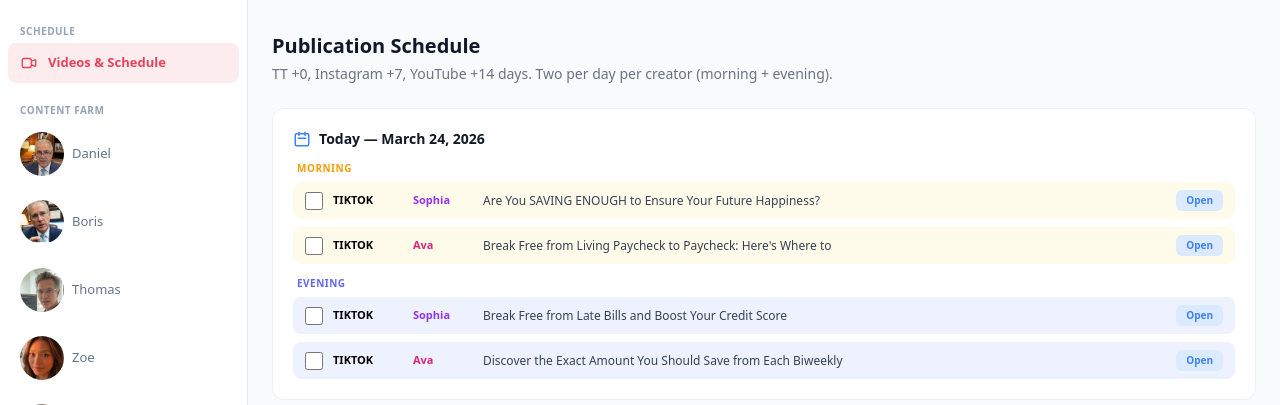
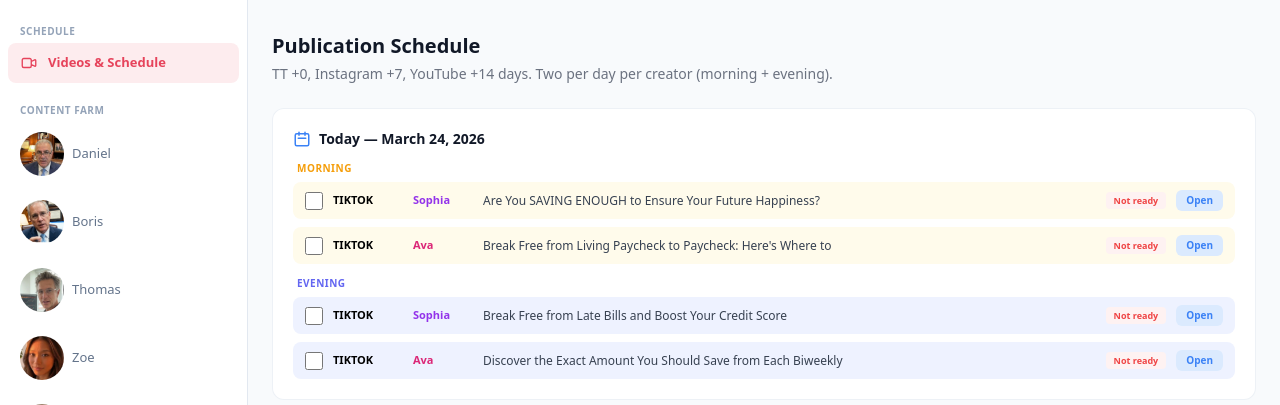
Before and after one commit to Global-Generation/viral-scripts, a FastAPI app: page /videos in a window 1280 px wide. Shown: the top 405 px of the page. Run offline with FastAPI, Linux system fonts and the light colour scheme; some libraries are stand-ins or nearby versions.

Commit message:
Add Ready/Not ready status badge to Today tasks section
Co-Authored-By: Claude Opus 4.6 <noreply@anthropic.com>

```diff
--- a/routers/videos.py
+++ b/routers/videos.py
@@ -94,6 +94,7 @@ def _build_script_schedule(db, creator, today):
                     "slot": slot,
                     "script_id": script.id,
                     "published": bool(getattr(script, f"published_{platform.lower()}")),
+                    "has_final": bool(script.final_video_path or script.final_subtitled_path),
                 })
 
     return entries, tasks
@@ -138,6 +139,7 @@ def _build_nari_schedule(db, today):
                     "slot": slot,
                     "script_id": None,
                     "published": bool(getattr(v, f"published_{platform.lower()}")),
+                    "has_final": v.production_status in ("ready", "published"),
                 })
 
     return entries, tasks
@@ -182,6 +184,7 @@ def _build_anna_schedule(db, today):
                     "slot": slot,
                     "script_id": None,
                     "published": bool(getattr(v, f"published_{platform.lower()}")),
+                    "has_final": v.production_status in ("ready", "published"),
                 })
 
     return entries, tasks
--- a/templates/videos.html
+++ b/templates/videos.html
@@ -34,6 +34,11 @@
                 <span style="font-size: 11px; font-weight: 600; text-transform: capitalize; color:
                     {% if task.creator == 'daniel' %}#ea580c{% elif task.creator == 'boris' %}#2563EB{% elif task.creator == 'thomas' %}#16a34a{% elif task.creator == 'sophia' %}#9333ea{% elif task.creator == 'ava' %}#db2777{% else %}#6b7280{% endif %}; min-width: 60px;">{{ task.creator }}</span>
                 <span class="text-xs text-gray-700 truncate" style="flex: 1;">{{ task.title }}</span>
+                {% if task.has_final %}
+                <span style="font-size: 9px; font-weight: 600; color: #16a34a; background: #dcfce7; padding: 2px 8px; border-radius: 4px; white-space: nowrap;">Ready</span>
+                {% else %}
+                <span style="font-size: 9px; font-weight: 600; color: #ef4444; background: #fef2f2; padding: 2px 8px; border-radius: 4px; white-space: nowrap;">Not ready</span>
+                {% endif %}
                 <a href="{{ task.link }}" style="font-size: 10px; font-weight: 600; color: #3b82f6; background: #dbeafe; padding: 3px 10px; border-radius: 6px; white-space: nowrap; text-decoration: none;">Open</a>
             </div>
             {% endfor %}
@@ -57,6 +62,11 @@
                 <span style="font-size: 11px; font-weight: 600; text-transform: capitalize; color:
                     {% if task.creator == 'daniel' %}#ea580c{% elif task.creator == 'boris' %}#2563EB{% elif task.creator == 'thomas' %}#16a34a{% elif task.creator == 'sophia' %}#9333ea{% elif task.creator == 'ava' %}#db2777{% else %}#6b7280{% endif %}; min-width: 60px;">{{ task.creator }}</span>
                 <span class="text-xs text-gray-700 truncate" style="flex: 1;">{{ task.title }}</span>
+                {% if task.has_final %}
+                <span style="font-size: 9px; font-weight: 600; color: #16a34a; background: #dcfce7; padding: 2px 8px; border-radius: 4px; white-space: nowrap;">Ready</span>
+                {% else %}
+                <span style="font-size: 9px; font-weight: 600; color: #ef4444; background: #fef2f2; padding: 2px 8px; border-radius: 4px; white-space: nowrap;">Not ready</span>
+                {% endif %}
                 <a href="{{ task.link }}" style="font-size: 10px; font-weight: 600; color: #3b82f6; background: #dbeafe; padding: 3px 10px; border-radius: 6px; white-space: nowrap; text-decoration: none;">Open</a>
             </div>
             {% endfor %}
```
